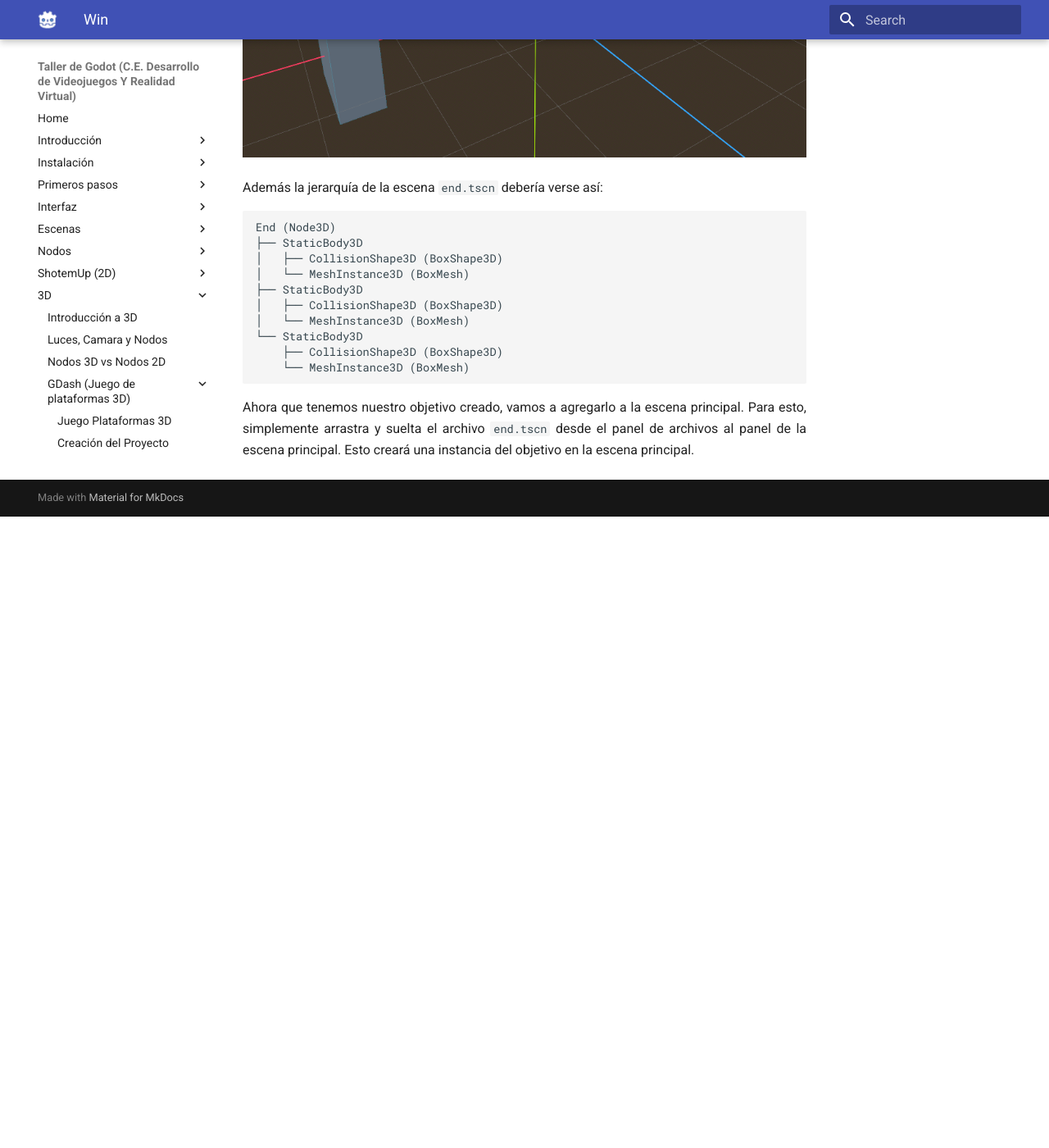
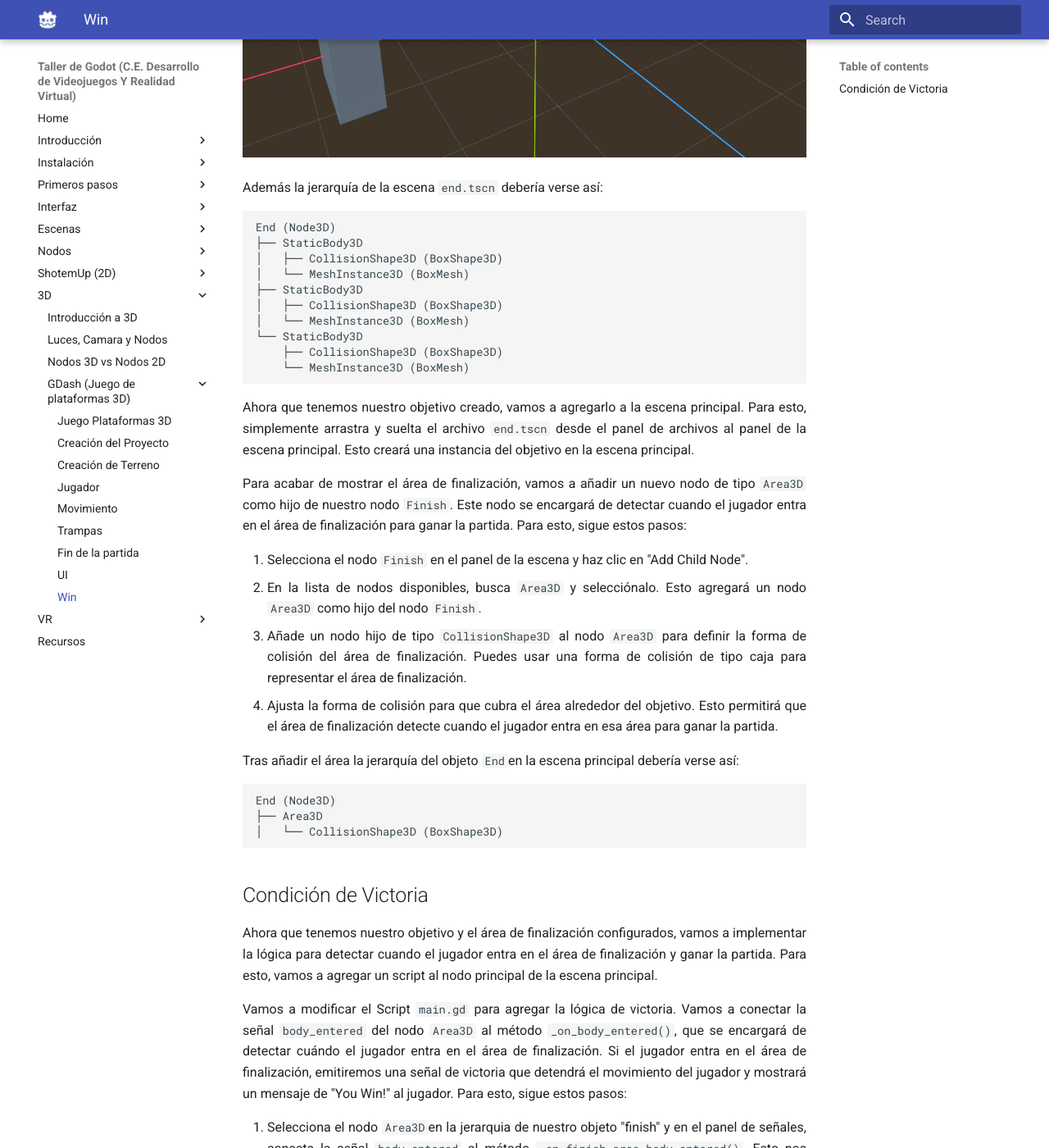
Before and after one commit to makeclassicgames/godotosc2025, an MkDocs documentation site: the page built from docs/3d/win.md, in a window 1280 px wide and 1400 px high, scrolled down 1157 px. Shown: the whole window at 82% size. Built offline with MkDocs 1.6.1 and Material for MkDocs 9.7.7, drawn with Linux system fonts in a browser that asks for light colours; before the commit the page ends 1787 px from its top, so only the background shows below that; some of the changed text lies outside the part shown.

Commit message:
Finalizando Taller 3D

````diff
--- a/docs/3d/win.md
+++ b/docs/3d/win.md
@@ -6,7 +6,7 @@
 
 1. Haz clic derecho en el panel de archivos y selecciona "New Scene".
 2. En la nueva escena, agrega un nodo `Node3D` como nodo raíz.
-3. Renombra el nodo raíz a "End" o cualquier nombre que prefieras.
+3. Renombra el nodo raíz a "Finish" o cualquier nombre que prefieras.
 4. Ahora vamos a añadir 3 `StaticBody3D` como hijos del nodo raíz. Estos nodos representarán el objetivo que el jugador debe alcanzar para ganar la partida.
 5. Para cada `StaticBody3D`, añade un nodo hijo de tipo `CollisionShape3D` para definir la forma de colisión del objetivo. Puedes usar una forma de colisión de tipo caja para representar el objetivo.
 6. También añade un nodo hijo de tipo `MeshInstance3D` para darle una apariencia visual al objetivo. Puedes usar una forma de malla de tipo caja para representar el objetivo visualmente
@@ -32,3 +32,71 @@
 ```
 
 Ahora que tenemos nuestro objetivo creado, vamos a agregarlo a la escena principal. Para esto, simplemente arrastra y suelta el archivo `end.tscn` desde el panel de archivos al panel de la escena principal. Esto creará una instancia del objetivo en la escena principal.
+
+Para acabar de mostrar el área de finalización, vamos a añadir un nuevo nodo de tipo `Area3D` como hijo de nuestro nodo `Finish`. Este nodo se encargará de detectar cuando el jugador entra en el área de finalización para ganar la partida. Para esto, sigue estos pasos:
+
+1. Selecciona el nodo `Finish` en el panel de la escena y haz clic en "Add Child Node".
+2. En la lista de nodos disponibles, busca `Area3D` y selecciónalo. Esto agregará un nodo `Area3D` como hijo del nodo `Finish`.
+3. Añade un nodo hijo de tipo `CollisionShape3D` al nodo `Area3D` para definir la forma de colisión del área de finalización. Puedes usar una forma de colisión de tipo caja para representar el área de finalización.
+4. Ajusta la forma de colisión para que cubra el área alrededor del objetivo. Esto permitirá que el área de finalización detecte cuando el jugador entra en esa área para ganar la partida.
+
+Tras añadir el área la jerarquía del objeto `End`en la escena principal debería verse así:
+
+```
+End (Node3D)
+├── Area3D
+│   └── CollisionShape3D (BoxShape3D)
+```
+
+## Condición de Victoria
+
+Ahora que tenemos nuestro objetivo y el área de finalización configurados, vamos a implementar la lógica para detectar cuando el jugador entra en el área de finalización y ganar la partida. Para esto, vamos a agregar un script al nodo principal de la escena principal.
+
+Vamos a modificar el Script `main.gd` para agregar la lógica de victoria. Vamos a conectar la señal `body_entered` del nodo `Area3D` al método `_on_body_entered()`, que se encargará de detectar cuándo el jugador entra en el área de finalización. Si el jugador entra en el área de finalización, emitiremos una señal de victoria que detendrá el movimiento del jugador y mostrará un mensaje de "You Win!" al jugador. Para esto, sigue estos pasos:
+
+1. Selecciona el nodo `Area3D`en la jerarquia de nuestro objeto "finish" y en el panel de señales, conecta la señal `body_entered` al método `_on_finish_area_body_entered()`. Esto nos permitirá detectar cuándo el jugador entra en el área de finalización. El contenido de la función `_on_body_entered()` será el siguiente:
+
+```gdscript
+
+func _on_finish_area_body_entered(body):
+    if body.is_in_group("player"):
+        game_over.emit()
+```
+
+Probamos el juego y saltamos los obstaculos... Pero nos muestra el mensaje de "Game Over" en lugar de felicitar por haber ganado... Esto se debe a que usamos la misma señal `game_over` para indicar tanto la derrota como la victoria.
+
+Para solucionar esto, vamos a modificar la señal `game_over`para añadir un parámetro que indique si el jugador ha ganado o perdido la partida. Para esto, modificaremos la señal `game_over` de la siguiente manera:
+
+```gdscript
+signal game_over(victory: bool)
+```
+
+Ahora modificaremos el método de `game_over()` para que reciba el parámetro `victory` y muestre un mensaje diferente dependiendo de si el jugador ha ganado o perdido la partida. El código para esto sería el siguiente:
+
+```gdscript
+func _on_game_over(win:bool) -> void:
+	$player.started = false
+	if not win:
+		$UI/GameOverLabel.text = "Game Over"
+	else:
+		$UI/GameOverLabel.text = "Has Ganado"
+	$UI/GameOverLabel.visible = true
+```
+
+Ahora solo falta que modifiquemos tanto el método `_on_body_entered()` como el método `_on_finish_area_body_entered()` para que emitan la señal `game_over` con el valor correcto dependiendo de si el jugador ha ganado o perdido la partida. El código para esto sería el siguiente:
+
+```gdscript
+func _on_body_entered(body: Node3D) -> void:
+	if body.is_in_group("player"):
+		game_over.emit(false)
+
+func _on_finish_area_body_entered(body):
+    if body.is_in_group("player"):
+        game_over.emit(true)
+```
+
+De esta forma, ya podremos diferenciar entre la derrota y la victoria en nuestro juego, mostrando un mensaje de "Game Over" cuando el jugador pierda la partida y un mensaje de "Has Ganado" cuando el jugador alcance el área de finalización. Esto hace que el juego sea más interactivo y proporciona una mejor experiencia al jugador, ya que ahora tiene una indicación clara de cuándo ha ganado o perdido la partida.
+
+![Mensaje de Victoria](../img/winner.png)
+
+Con esto hemos terminado nuestro juego, por lo que en la próxima sesión, pasaremos a ver como integrar Realidad Virtual (VR) en Godot y como crear un juego para dicha plataforma.
````
Also changed, not shown: docs/img/winner.png (added).
